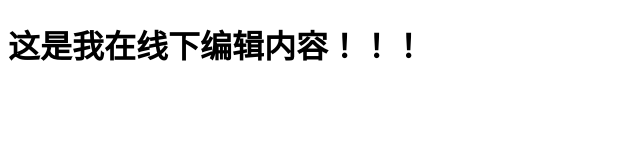
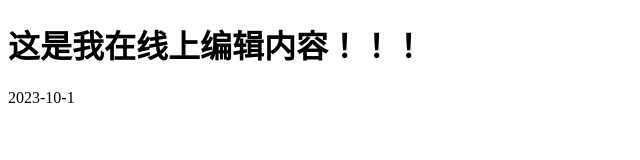
Before and after one commit to mark-job/Introduct-myself, a plain HTML site: page index.html in a window 1280 px wide. Shown: the full height of the page, 0-640 px from the left. Drawn offline with Linux system fonts and the light colour scheme.

Commit message:
Update index.html

```diff
--- a/index.html
+++ b/index.html
@@ -6,6 +6,7 @@
     <title>Document</title>
 </head>
 <body>
-    <h1>这是我在线下编辑内容！！！</h1>
+    <h1>这是我在线上编辑内容！！！</h1>
+    <date>2023-10-1</date>
 </body>
 </html>
```
